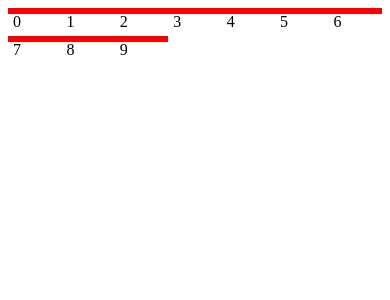
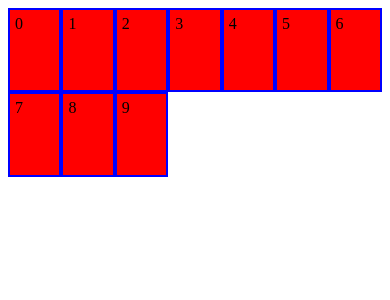
Before and after one commit to tmclean15/crossable-calendar, a React (Create React App) app: page / in a window 390 px wide. Shown: the top 300 px of the page. Built offline with nearby package versions, Linux system fonts and the light colour scheme.

Commit message:
style: added grid rows, media queries

```diff
--- a/src/App.tsx
+++ b/src/App.tsx
@@ -1,12 +1,29 @@
 import React, { FC } from 'react'
+import styled from 'styled-components'
 
 import CrossableCalendar from './CrossableCalendar'
 
+const StyledAppContainer = styled.div`
+  height: 50vh;
+
+  @media (min-width: 569px) {
+    width: 90%;
+  }
+
+  @media (min-width: 1024px) {
+    width: 80%;
+  }
+
+  @media (min-width: 1200px) {
+    width: 60%;
+  }
+`
+
 const App: FC = () => {
   return (
-    <div className="App">
+    <StyledAppContainer className="App">
       <CrossableCalendar />
-    </div>
+    </StyledAppContainer>
   )
 }
 
--- a/src/CrossableCalendar/CrossableCalendar.tsx
+++ b/src/CrossableCalendar/CrossableCalendar.tsx
@@ -5,8 +5,10 @@ import Day from './Day'
 
 const Grid = styled.div`
   height: 100%;
+  width: 100%;
   display: grid;
   grid-template-columns: repeat(7, calc(100% / 7));
+  grid-template-rows: repeat(5, calc(100% / 5));
   align-items: stretch;
 `
 
@@ -16,7 +18,7 @@ const CrossableCalendar: FC = () => {
   return (
     <Grid>
       {arr.map((n) => (
-        <Day key={n} day={n} isCrossed={true} isCurrentDay={false} />
+        <Day key={n} day={n} isCrossed={true} isCurrentDay={true} />
       ))}
     </Grid>
   )
--- a/src/CrossableCalendar/Day.tsx
+++ b/src/CrossableCalendar/Day.tsx
@@ -13,7 +13,7 @@ interface StyledDayProps {
 }
 
 const StyledDay = styled.div<StyledDayProps>`
-  height: calc(100% / 5);
+  height: auto;
   #day {
     padding: 5px;
   }
```
